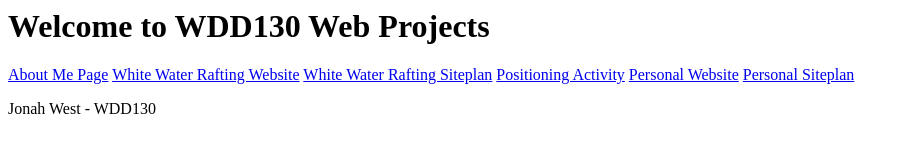
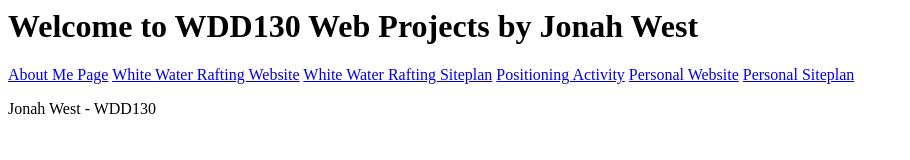
Before and after one commit to jonahhwest0408/workspace.wdd130, a plain HTML site: page wdd130/index.html in a window 1280 px wide. Shown: the whole page, without its empty margins (0-910 px from the left). Drawn offline with Linux system fonts and the light colour scheme.

Commit message:
added the home page for wdd130

```diff
--- a/wdd130/index.html
+++ b/wdd130/index.html
@@ -1,4 +1,4 @@
-<h1>Welcome to WDD130 Web Projects</h1>
+<h1>Welcome to WDD130 Web Projects by Jonah West</h1>
 <nav>
   <a href="aboutme/index.html">About Me Page</a>
   <a href="wwr/index.html">White Water Rafting Website</a>
```
